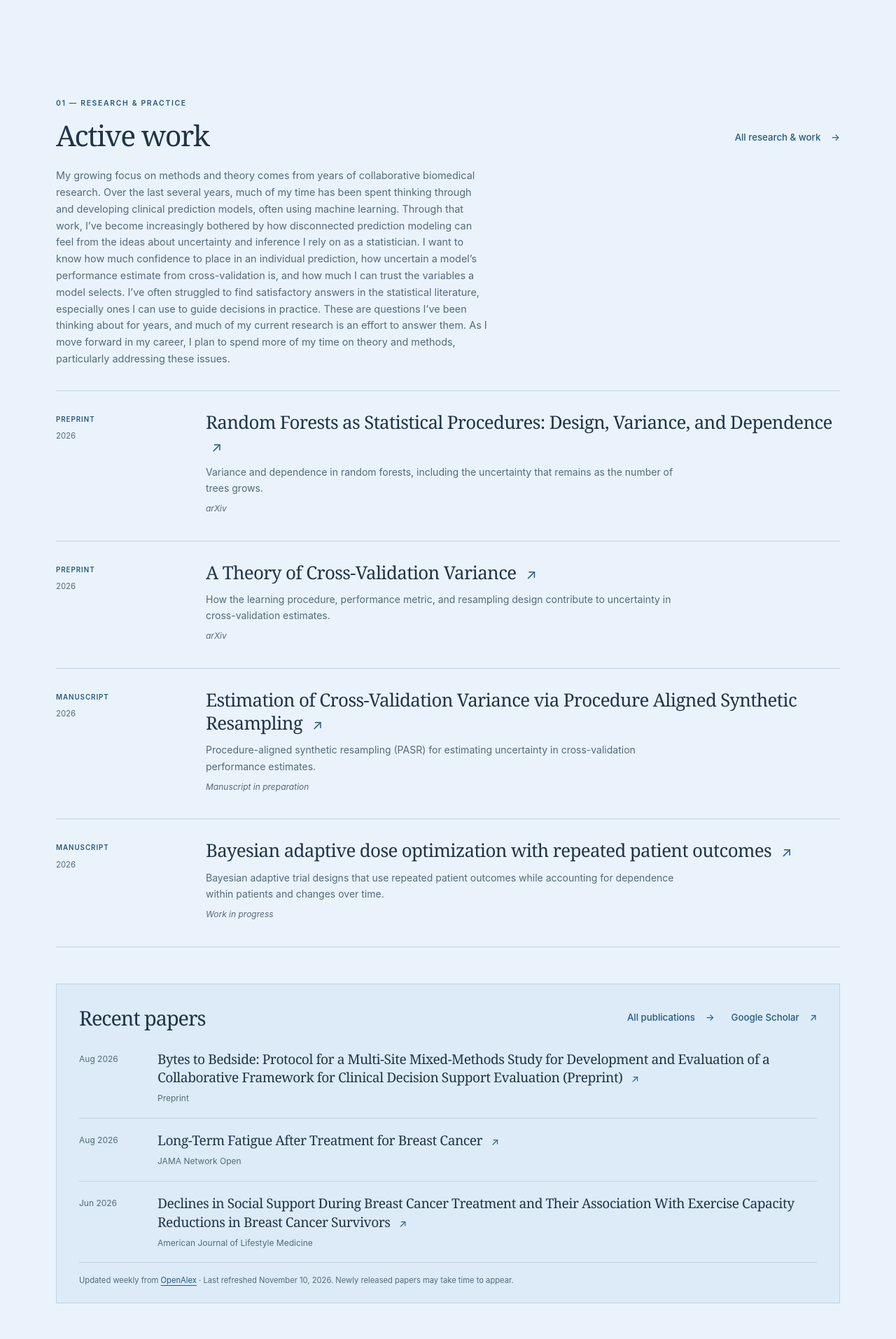
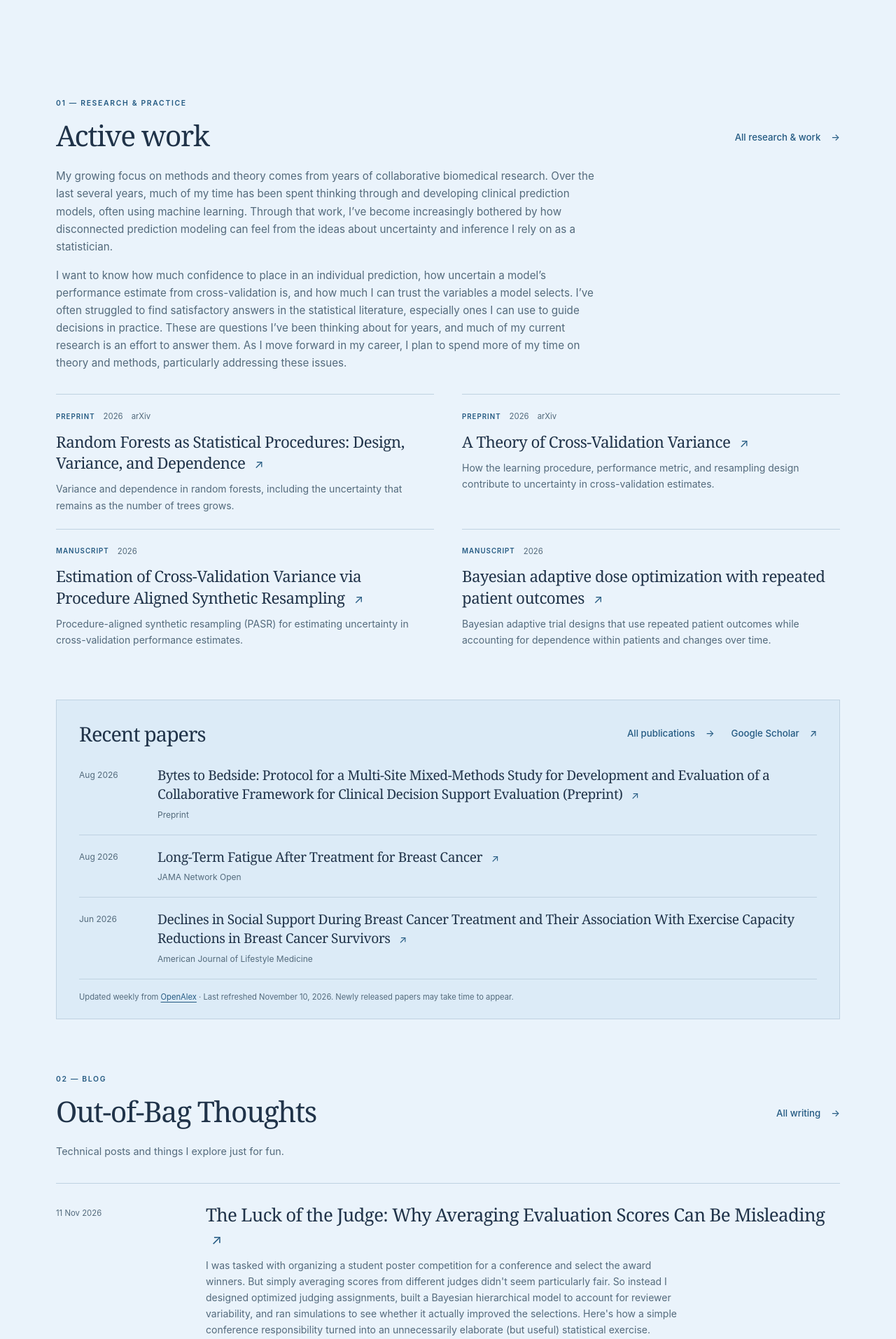
Before and after one commit to NateOConnellPhD/nateoconnell.github.io, a Jekyll site: the page built from index.html, in a window 1280 px wide. Shown: the part 769-2683 px from the top of the page at 70% size. Built offline with Jekyll 4.4.1, drawn with Linux system fonts in a browser that asks for light colours.

Commit message:
Make homepage active research easier to scan

```diff
--- a/_data/home.yml
+++ b/_data/home.yml
@@ -1,6 +1,9 @@
 eyebrow: "Biostatistics & data science"
 heading: "Nathaniel O’Connell, PhD"
-research_intro: "My growing focus on methods and theory comes from years of collaborative biomedical research. Over the last several years, much of my time has been spent thinking through and developing clinical prediction models, often using machine learning. Through that work, I’ve become increasingly bothered by how disconnected prediction modeling can feel from the ideas about uncertainty and inference I rely on as a statistician. I want to know how much confidence to place in an individual prediction, how uncertain a model’s performance estimate from cross-validation is, and how much I can trust the variables a model selects. I’ve often struggled to find satisfactory answers in the statistical literature, especially ones I can use to guide decisions in practice. These are questions I’ve been thinking about for years, and much of my current research is an effort to answer them. As I move forward in my career, I plan to spend more of my time on theory and methods, particularly addressing these issues."
+research_intro: |
+  My growing focus on methods and theory comes from years of collaborative biomedical research. Over the last several years, much of my time has been spent thinking through and developing clinical prediction models, often using machine learning. Through that work, I’ve become increasingly bothered by how disconnected prediction modeling can feel from the ideas about uncertainty and inference I rely on as a statistician.
+
+  I want to know how much confidence to place in an individual prediction, how uncertain a model’s performance estimate from cross-validation is, and how much I can trust the variables a model selects. I’ve often struggled to find satisfactory answers in the statistical literature, especially ones I can use to guide decisions in practice. These are questions I’ve been thinking about for years, and much of my current research is an effort to answer them. As I move forward in my career, I plan to spend more of my time on theory and methods, particularly addressing these issues.
 blog_intro: "Technical posts and things I explore just for fun."
 contact_heading: "Get in touch"
 contact_text: |
--- a/_includes/work-row.html
+++ b/_includes/work-row.html
@@ -3,6 +3,6 @@
   {% assign work_url = include.item.link %}
 {% endif %}
 <article class="work-row" data-entry data-kind="{{ include.item.kind | downcase | escape }}" data-search="{{ include.item.title | append: ' ' | append: include.item.summary | append: ' ' | append: include.item.kind | escape }}">
-  <div class="row-meta"><span>{{ include.item.kind | escape }}</span>{% if include.item.example %}<span class="example-label">Example entry</span>{% elsif include.item.year %}<span>{{ include.item.year }}</span>{% endif %}</div>
-  <div>{% if include.item.study and include.item.study != empty %}<p class="work-study">{{ include.item.study | escape }}</p>{% endif %}<h3><a href="{{ work_url | escape }}">{{ include.item.title | escape }} <span class="text-arrow" aria-hidden="true">↗</span></a></h3><p>{{ include.item.summary | escape }}</p>{% if include.item.venue and include.item.venue != empty %}<p class="venue">{{ include.item.venue | escape }}</p>{% endif %}</div>
+  <div class="row-meta"><span>{{ include.item.kind | escape }}</span>{% if include.item.example %}<span class="example-label">Example entry</span>{% elsif include.item.year %}<span>{{ include.item.year }}</span>{% endif %}{% if include.compact and include.item.kind != 'Manuscript' and include.item.venue and include.item.venue != empty %}<span>{{ include.item.venue | escape }}</span>{% endif %}</div>
+  <div>{% if include.item.study and include.item.study != empty %}<p class="work-study">{{ include.item.study | escape }}</p>{% endif %}<h3><a href="{{ work_url | escape }}">{{ include.item.title | escape }} <span class="text-arrow" aria-hidden="true">↗</span></a></h3><p>{{ include.item.summary | escape }}</p>{% unless include.compact %}{% if include.item.venue and include.item.venue != empty %}<p class="venue">{{ include.item.venue | escape }}</p>{% endif %}{% endunless %}</div>
 </article>
--- a/assets/css/site.css
+++ b/assets/css/site.css
@@ -88,6 +88,14 @@ h3{font-size:1.65rem;line-height:1.28;letter-spacing:-.025em}
 .work-row p,.post-row p,.talk-row p{font-size:.875rem;max-width:685px;color:var(--muted);margin-bottom:8px}
 .work-row .venue,.venue{font-size:.75rem;font-style:italic}
 .work-row .work-study{font-size:.72rem;font-weight:600;letter-spacing:.06em;color:var(--blue);margin-bottom:10px}
+.active-work .section-intro{max-width:780px;margin-bottom:32px;font-size:.95rem}
+.active-work .section-intro p{margin-bottom:16px}
+.active-work-grid{display:grid;grid-template-columns:repeat(2,minmax(0,1fr));column-gap:40px}
+.active-work-grid .work-row{grid-template-columns:minmax(0,1fr);align-content:start;gap:12px;padding:22px 0;border-bottom:0}
+.active-work-grid .row-meta{flex-direction:row;flex-wrap:wrap;align-items:center;gap:6px 12px;padding:0}
+.active-work-grid .work-row h3{font-size:1.4rem;line-height:1.35;overflow-wrap:anywhere}
+.active-work-grid .work-row p{margin-bottom:0}
+@media(max-width:700px){.active-work-grid{grid-template-columns:1fr}.active-work-grid .work-row h3{font-size:1.35rem}.active-work .section-intro{font-size:.9rem}}
 .research-jumps{display:flex;flex-wrap:wrap;gap:12px 32px;margin-top:24px}
 .research-jumps a{padding:8px 0}
 .research-group{scroll-margin-top:28px}
--- a/index.html
+++ b/index.html
@@ -15,8 +15,13 @@ description: "Nathaniel O’Connell’s research in machine learning, statistica
     </div>
     {% if portrait != empty %}<div class="hero-portrait"><img src="{{ portrait | relative_url }}" alt="{{ site.data.profile.portrait_alt | escape }}" width="895" height="1158" fetchpriority="high" decoding="async"></div>{% endif %}
   </section>
-  <section class="section-block" aria-labelledby="selected-heading"><div class="section-heading"><div><p class="eyebrow">01 — Research & practice</p><h2 id="selected-heading">Active work</h2></div><a class="text-link" href="{{ '/research/' | relative_url }}">All research & work <span aria-hidden="true">→</span></a></div><p class="section-intro">{{ site.data.home.research_intro | escape }}</p>
-    {% assign selected_work = site.research | where: 'published', true | where: 'featured', true | sort: 'order' %}{% for item in selected_work %}{% include work-row.html item=item %}{% else %}<p class="empty-state">Research highlights will appear here.</p>{% endfor %}
+  <section class="section-block active-work" aria-labelledby="selected-heading">
+    <div class="section-heading"><div><p class="eyebrow">01 — Research & practice</p><h2 id="selected-heading">Active work</h2></div><a class="text-link" href="{{ '/research/' | relative_url }}">All research & work <span aria-hidden="true">→</span></a></div>
+    <div class="section-intro">{{ site.data.home.research_intro | markdownify }}</div>
+    <div class="active-work-grid">
+      {% assign selected_work = site.research | where: 'published', true | where: 'featured', true | sort: 'order' %}
+      {% for item in selected_work %}{% include work-row.html item=item compact=true %}{% else %}<p class="empty-state">Research highlights will appear here.</p>{% endfor %}
+    </div>
   </section>
   {% include recent-papers.html %}
   <section class="notebook section-block" aria-labelledby="notebook-heading"><div class="section-heading"><div><p class="eyebrow">02 — Blog</p><h2 id="notebook-heading">Out-of-Bag Thoughts</h2></div><a class="text-link" href="{{ '/blog/' | relative_url }}">All writing <span aria-hidden="true">→</span></a></div><p class="section-intro">{{ site.data.home.blog_intro | escape }}</p>
```
